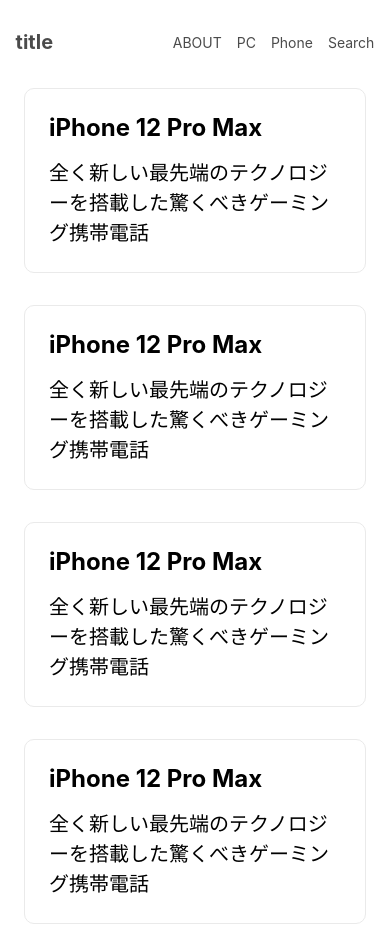
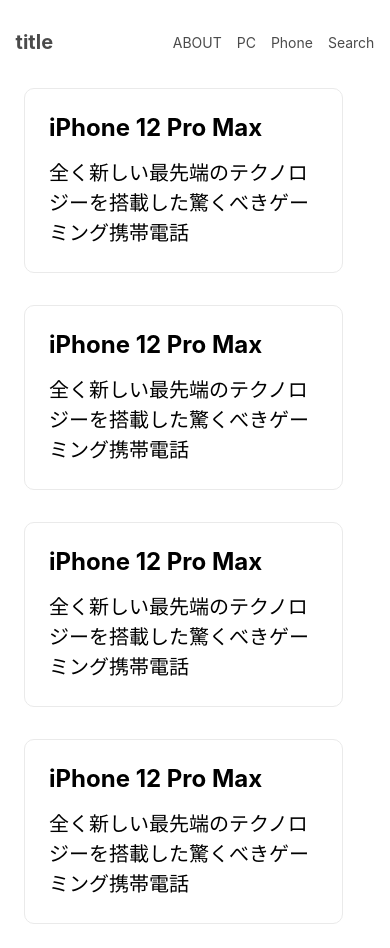
Before and after one commit to datt16/PC-Phone_Site, a Next.js app: page / in a window 390 px wide. Built offline with nearby package versions, Linux system fonts and the light colour scheme.

Commit message:
:art: スタイル修正

```diff
--- a/styles/Home.module.css
+++ b/styles/Home.module.css
@@ -15,8 +15,12 @@
 }
 
 @media (max-width: 600px) {
+  .main {
+    width: 100%;
+  }
   .grid {
     flex-direction: column;
-    max-width: 100%;
+    justify-content: center;
+    width: 100%;
   }
 }
```
